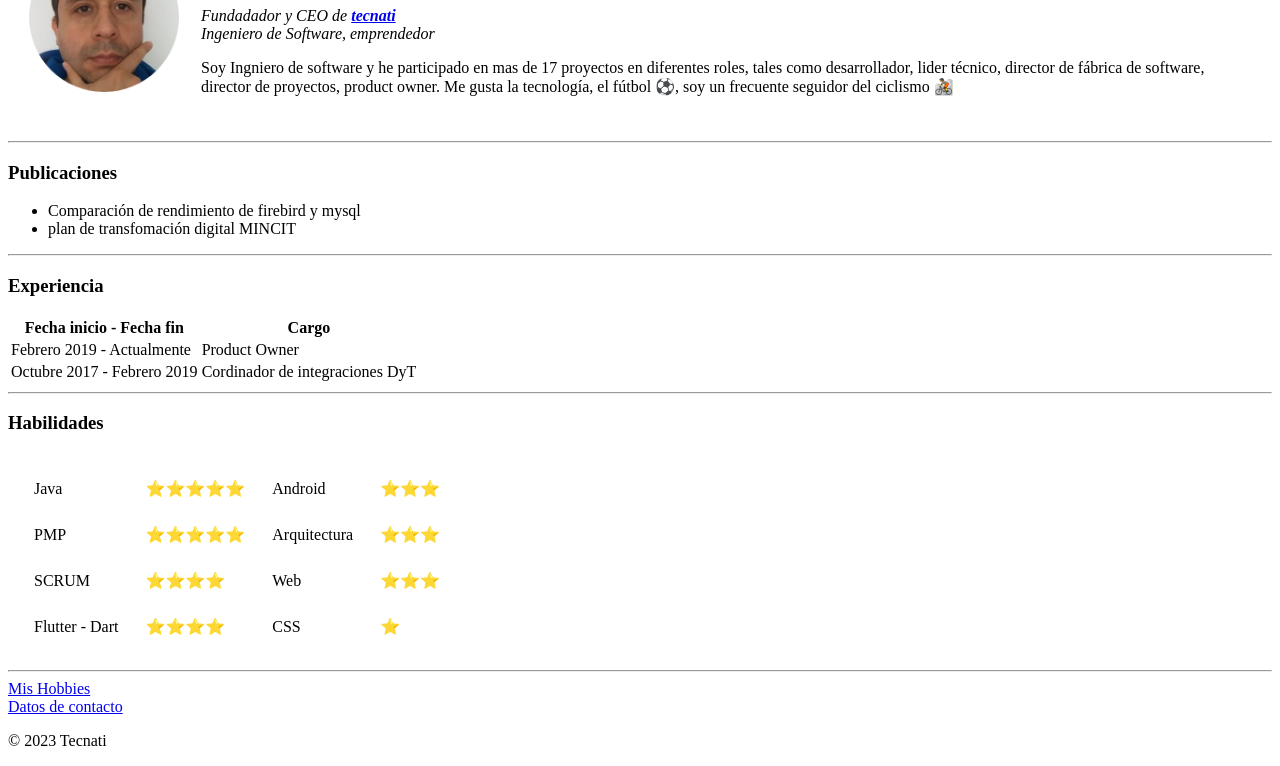
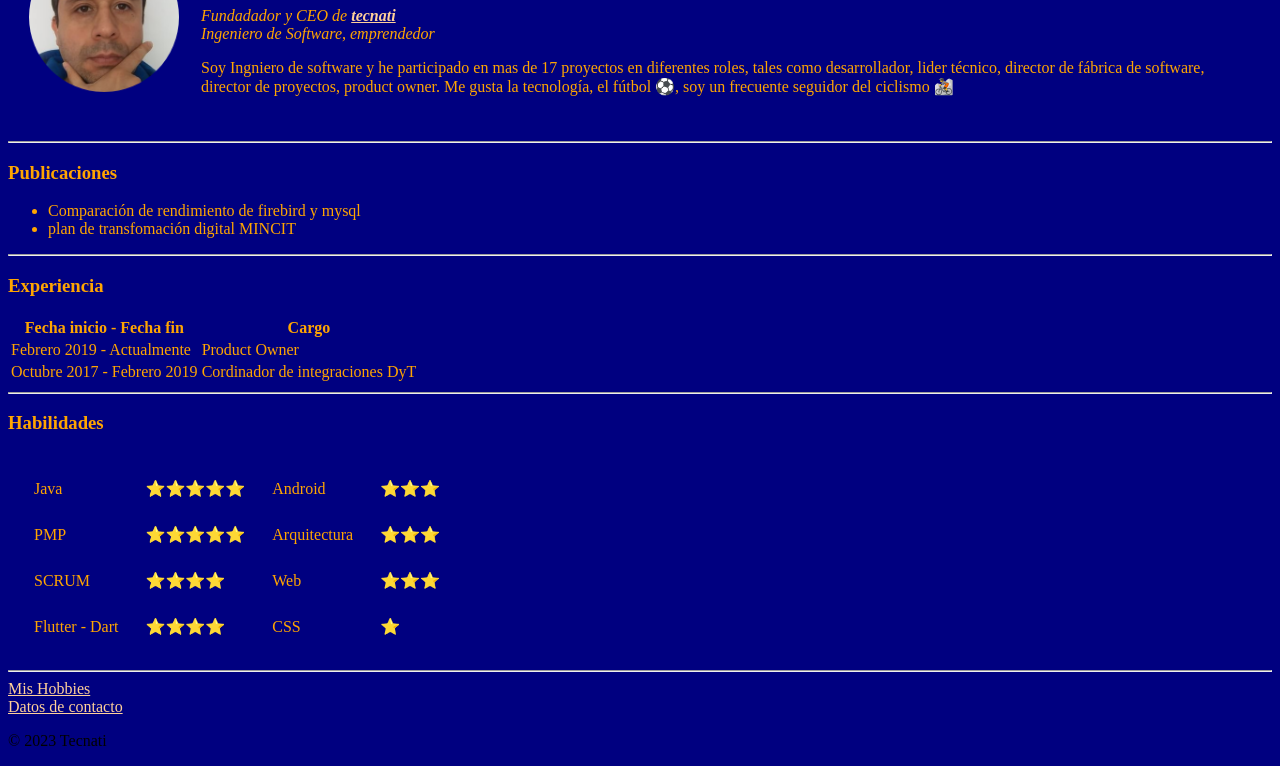
Before and after one commit to darvela/cv, a plain HTML site: page index.html in a window 1280 px wide. Shown: the part 102-868 px from the top of the page. Drawn offline with Linux system fonts and the light colour scheme.

Commit message:
Se incluye llink a hoja de estilos y se llaman calses basicas de estilos

```diff
--- a/index.html
+++ b/index.html
@@ -4,6 +4,7 @@
 <head>
   <meta charset="utf-8">
   <title>Diego Alberto Rodriguez Vela sito personal</title>
+  <link rel="stylesheet" href="./style.css" />
 </head>
 <body>
   <table cellspacing="20">
@@ -12,11 +13,11 @@
         <img src="images/darvela-circle.png" alt="Foto Diego" height="150" width="150">
       </td>
       <td>
-        <h1>Diego Alberto Rodríguez Vela</h1>
-        <em>Fundadador y CEO de <strong><a href="https://tecnati.com">tecnati</a></strong></em>
+        <h1 class="textColor">Diego Alberto Rodríguez Vela</h1>
+        <em class="textColor">Fundadador y CEO de <strong><a href="https://tecnati.com">tecnati</a></strong></em>
         <br>
-        <em>Ingeniero de Software, emprendedor</em>
-        <p>Soy Ingniero de software y he participado en mas de 17 proyectos en diferentes roles, tales como
+        <em class="textColor">Ingeniero de Software, emprendedor</em>
+        <p class="textColor">Soy Ingniero de software y he participado en mas de 17 proyectos en diferentes roles, tales como
         desarrollador, lider técnico, director de fábrica de software, director de proyectos, product owner.
         Me gusta la tecnología, el fútbol ⚽, soy un frecuente seguidor del ciclismo 🚵</p>
       </td>
@@ -25,14 +26,14 @@
 
 
   <hr>
-  <h3>Publicaciones</h3>
-  <ul>
+  <h3 class="textColor">Publicaciones</h3>
+  <ul class="textColor">
     <li>Comparación de rendimiento de firebird y mysql</li>
     <li>plan de transfomación digital MINCIT</li>
   </ul>
   <hr>
-  <h3>Experiencia</h3>
-  <table>
+  <h3 class="textColor">Experiencia</h3>
+  <table class="textColor">
     <thead>
       <tr>
         <th>Fecha inicio - Fecha fin</th>
@@ -51,8 +52,8 @@
     </tbody>
   </table>
   <hr>
-  <h3>Habilidades</h3>
-  <table cellspacing="25">
+  <h3 class="textColor">Habilidades</h3>
+  <table cellspacing="25" class="textColor">
     <tr>
       <td>Java</td>
       <td>⭐⭐⭐⭐⭐</td>
```
